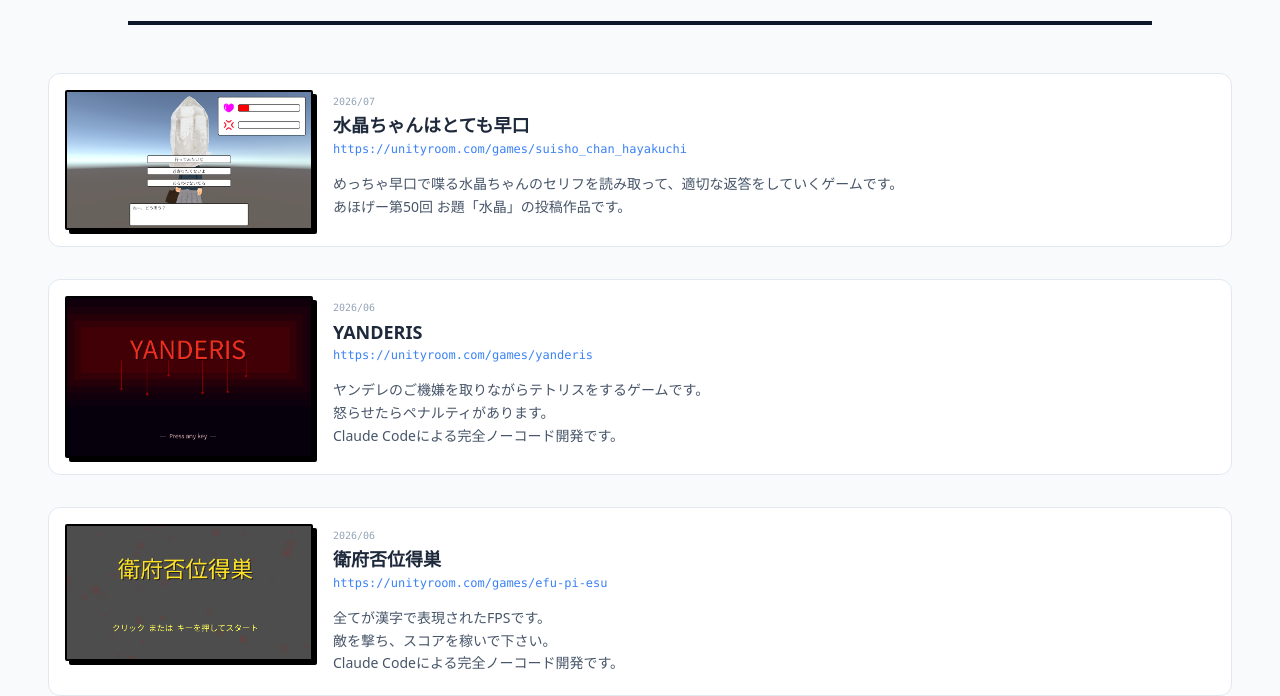
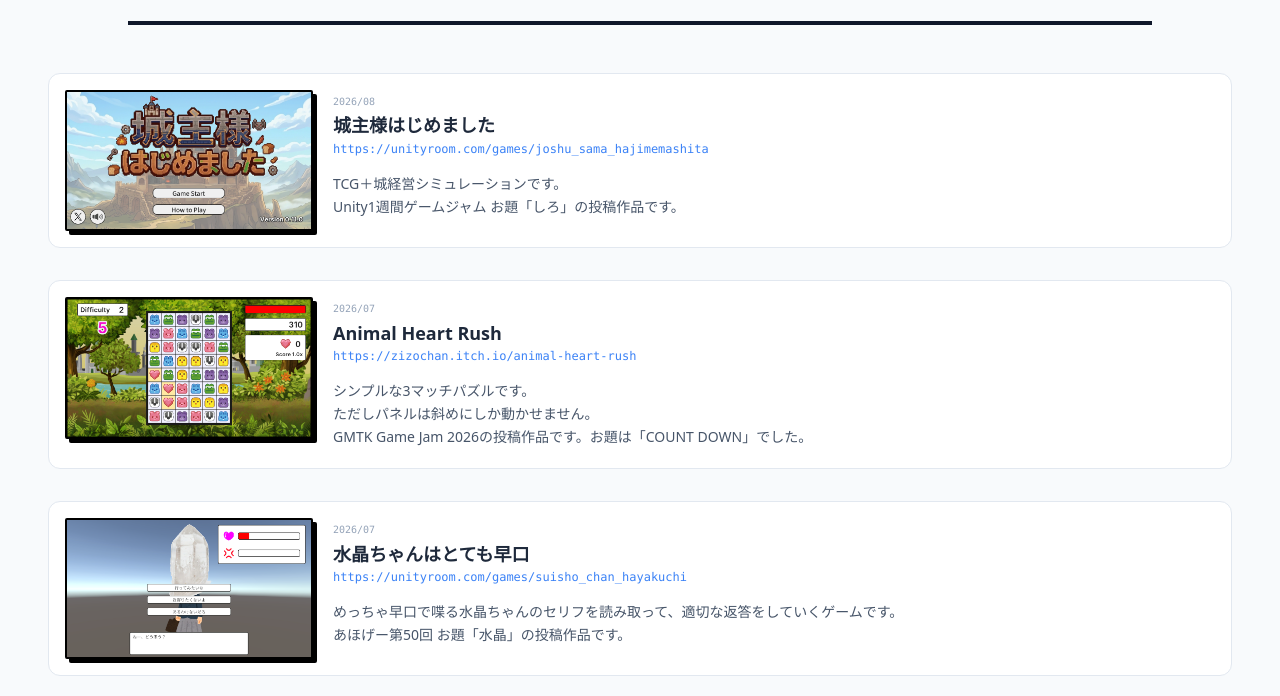
Before and after one commit to zizochan/zizochan.github.io, a plain HTML site: page index.html in a window 1280 px wide. Shown: the part 127-823 px from the top of the page. Drawn offline with nearby package versions, Linux system fonts and the light colour scheme.

Commit message:
add animal_heart_rush, joshu_sama_hajimemashita

```diff
--- a/index.html
+++ b/index.html
@@ -62,6 +62,20 @@
     <script>
       // 作品データ
       const works = [
+        {
+          title: "城主様はじめました",
+          url: "https://unityroom.com/games/joshu_sama_hajimemashita",
+          date: "2026/08",
+          image: "images/202608_joshu_sama_hajimemashita.png",
+          desc: "TCG＋城経営シミュレーションです。<br>Unity1週間ゲームジャム お題「しろ」の投稿作品です。",
+        },
+        {
+          title: "Animal Heart Rush",
+          url: "https://zizochan.itch.io/animal-heart-rush",
+          date: "2026/07",
+          image: "images/202607_animal_heart_rush.png",
+          desc: "シンプルな3マッチパズルです。<br>ただしパネルは斜めにしか動かせません。<br>GMTK Game Jam 2026の投稿作品です。お題は「COUNT DOWN」でした。",
+        },
         {
           title: "水晶ちゃんはとても早口",
           url: "https://unityroom.com/games/suisho_chan_hayakuchi",
```
Also changed, not shown: images/202607_animal_heart_rush.png (added), images/202608_joshu_sama_hajimemashita.png (added).
